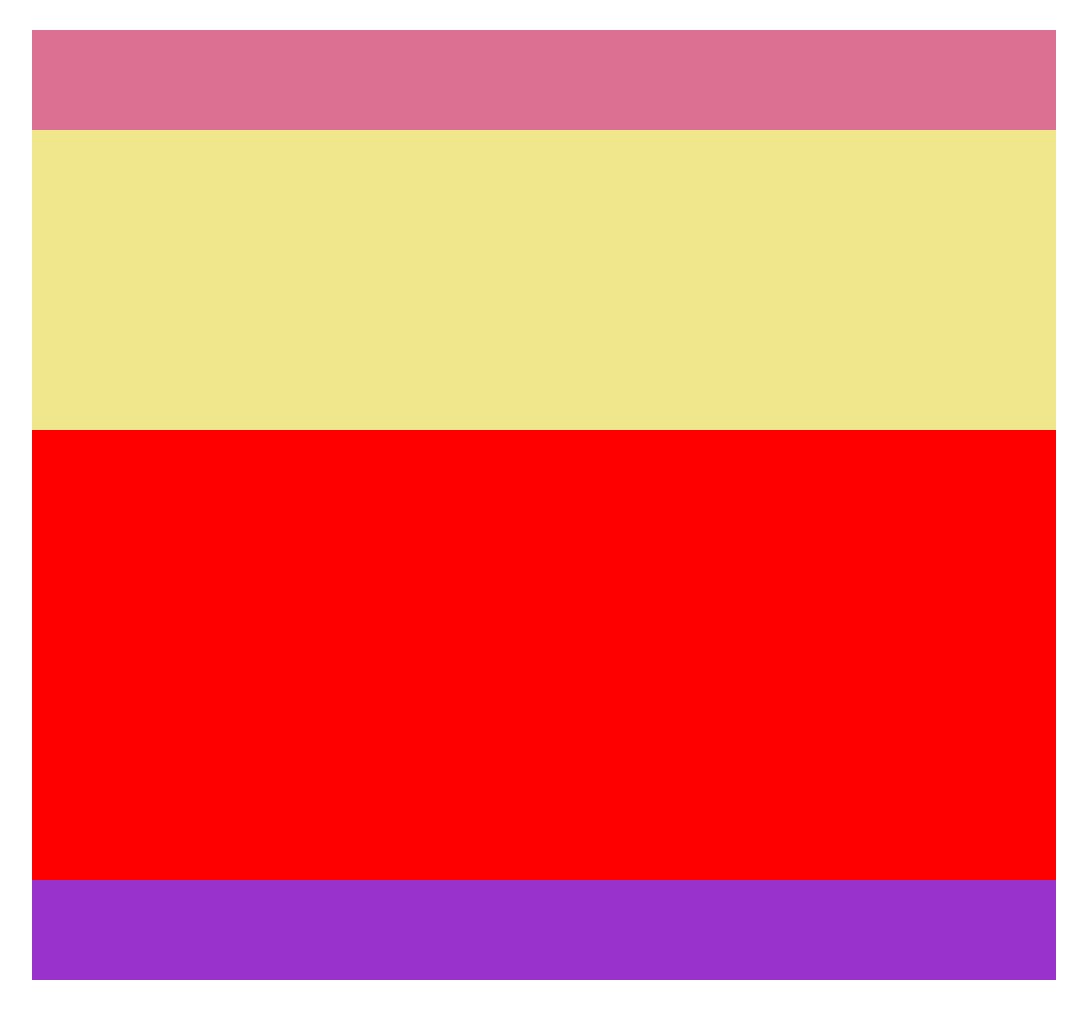
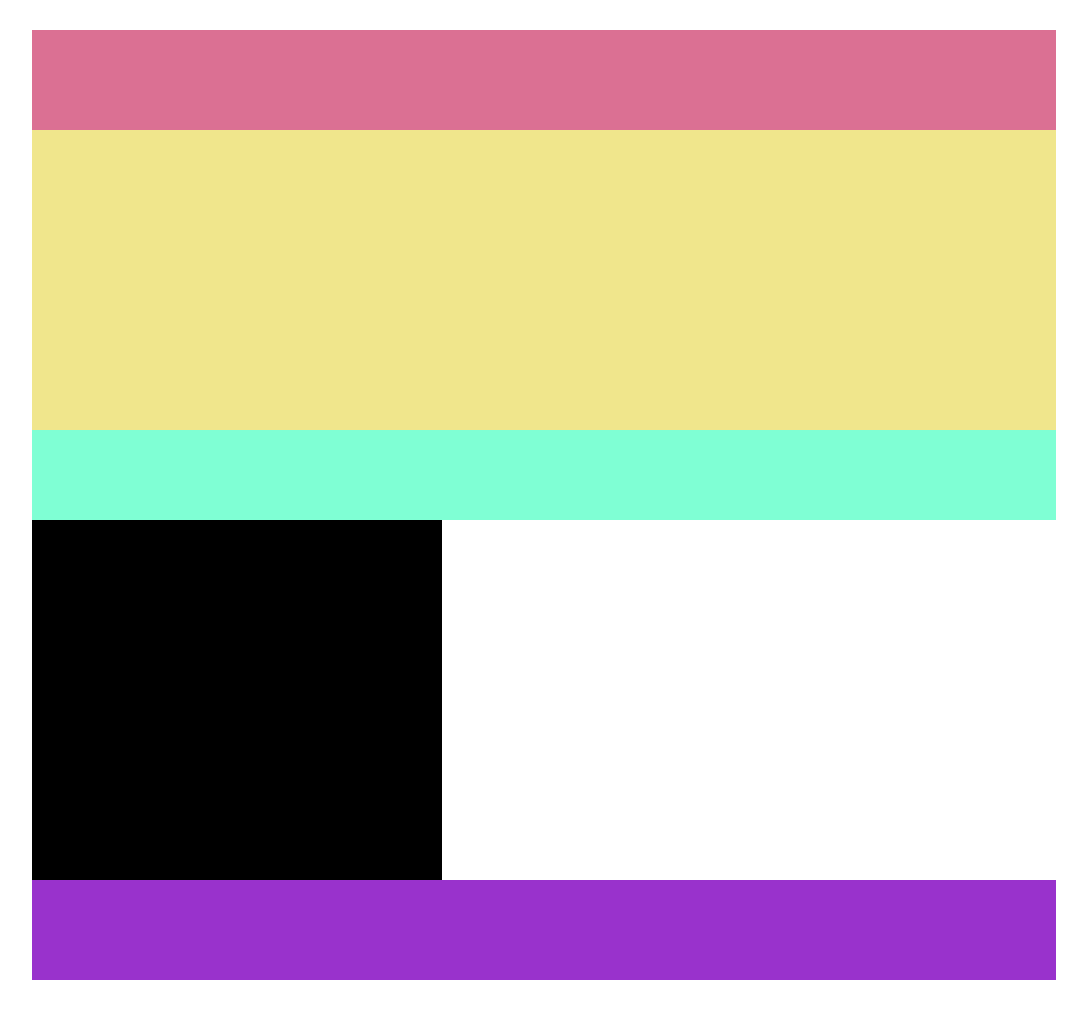
Before and after one commit to Lucarbone96/htmlcss-struttura-wp, a plain HTML site: page index.html in a window 1280 px wide. Shown: the whole page, without its empty margins (96-1183 px from the left). Drawn offline with Linux system fonts and the light colour scheme.

Commit message:
primi elementi flottati

```diff
--- a/asset/style.css
+++ b/asset/style.css
@@ -28,3 +28,22 @@ footer{
     height: 450px;
     background-color: red;
 }
+
+.row{
+    height: 90px;
+    background-color: aquamarine;
+}
+
+.colonna1{
+    height: 360px;
+    background-color: black;
+    width: 40%;
+    float: left;
+}
+
+.colonna2{
+    height: 360px;
+    background-color: white;
+    width: 60%;
+    float: right;
+}
--- a/index.html
+++ b/index.html
@@ -16,7 +16,9 @@
     </section>
 
     <section class="clearfix">
-
+     <div class="row"></div>
+     <div class="colonna1"></div>
+     <div class="colonna2"></div>
     </section>
   </main>
 
```
